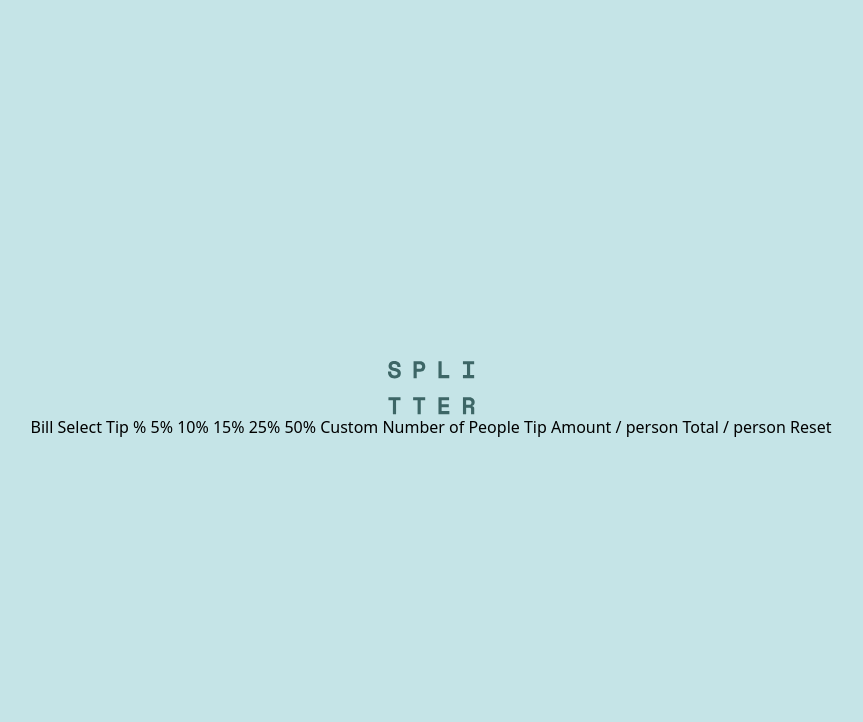
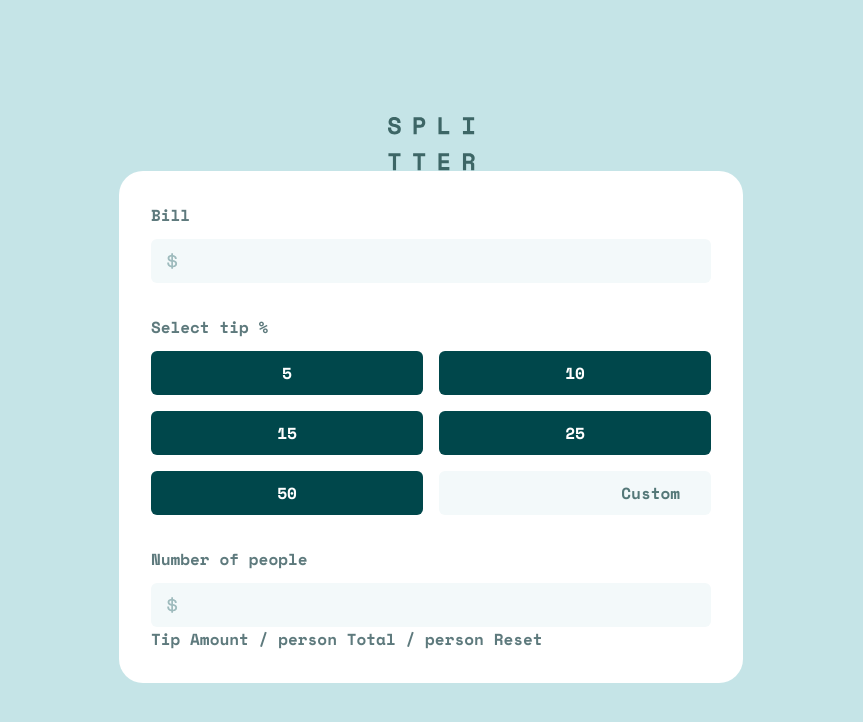
Before and after one commit to sqirum/FM-tip-calculator-app, a website: page dist/index.html in a window 1280 px wide. Shown: the whole page, without its empty margins (209-1072 px from the left). Drawn offline with nearby package versions, Linux system fonts and the light colour scheme.

Commit message:
input block html & css wip

```diff
--- a/src/css/input.css
+++ b/src/css/input.css
@@ -1,4 +1,15 @@
 @import url('https://fonts.googleapis.com/css2?family=Space+Mono:ital,wght@0,400;0,700;1,400;1,700&display=swap');
+
+* {
+    padding: 0;
+    margin: 0;
+    box-sizing: border-box;
+    font-family: 'Space Mono', monospace;
+    font-weight: 700;
+    color: #5E7A7D;
+    line-height: 1.5rem;
+}
+
 
 @tailwind base;
 @tailwind components;
```
Also changed, not shown: dist/index.html, dist/style.css.
